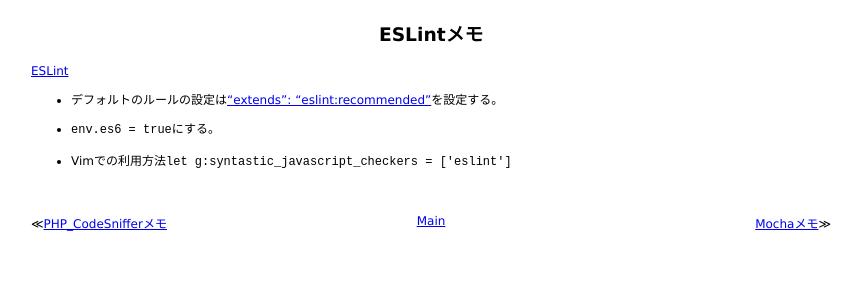
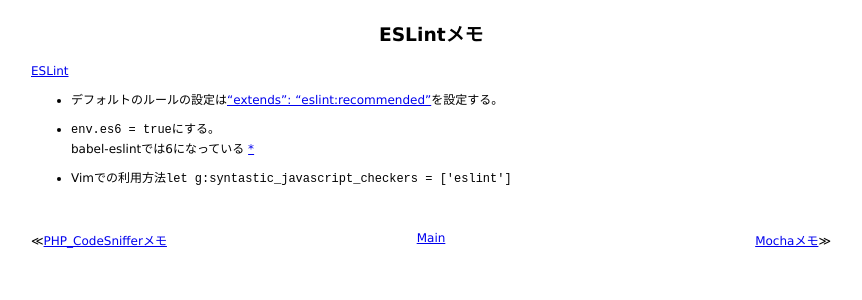
Before and after one commit to 38elements/38elements.github.com, a Jekyll site: the page built from _posts/2016-10-02-eslint.md, in a window 1280 px wide. Shown: the top 300 px of the page, without its empty margins (209-1071 px from the left). Built offline with Jekyll 4.4.1, drawn with Linux system fonts in a browser that asks for light colours.

Commit message:
Update 2016-10-02-eslint.md

```diff
--- a/_posts/2016-10-02-eslint.md
+++ b/_posts/2016-10-02-eslint.md
@@ -7,5 +7,6 @@ title: ESLintメモ
 * デフォルトのルールの設定は["extends": "eslint:recommended"](http://eslint.org/docs/user-guide/configuring#using-eslintrecommended)を設定する。
 
 * `env.es6 = true`にする。
+babel-eslintでは6になっている [\*](https://github.com/babel/babel-eslint/blob/51100c960ae151989d4eea1ec52d2ef5a2f5a2de/index.js#L362)
 
 * Vimでの利用方法`let g:syntastic_javascript_checkers = ['eslint']`
```
